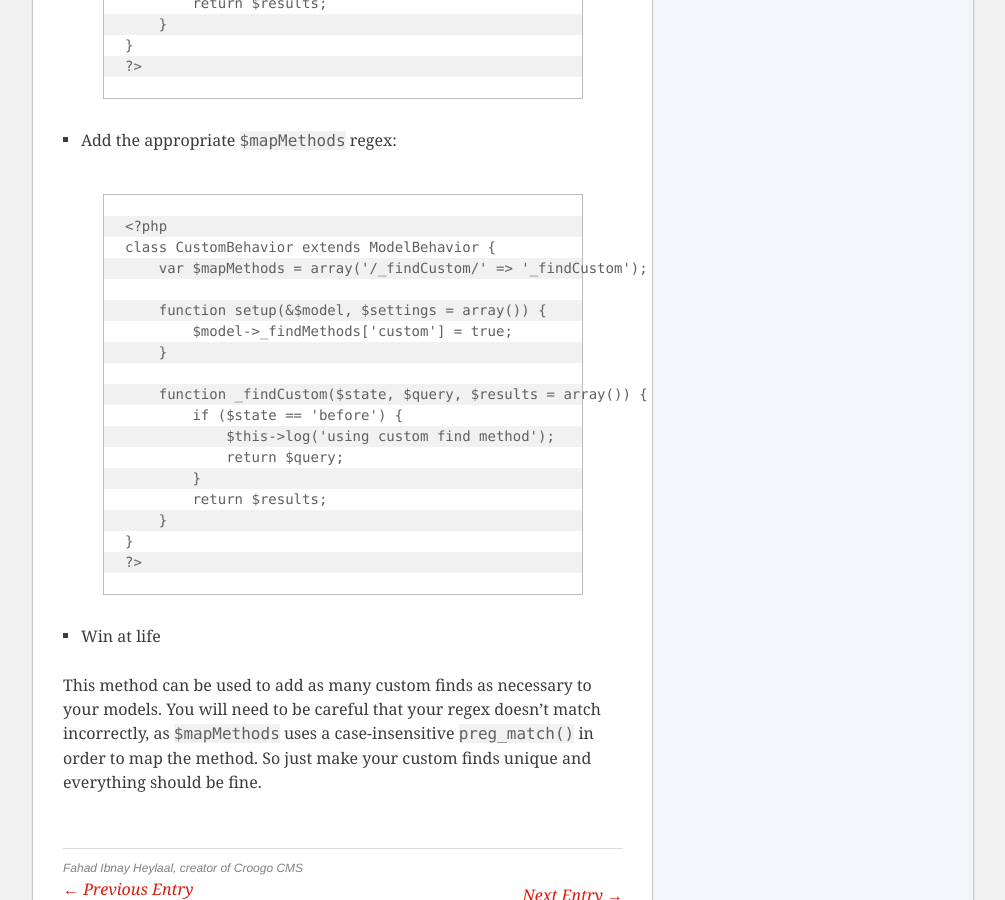
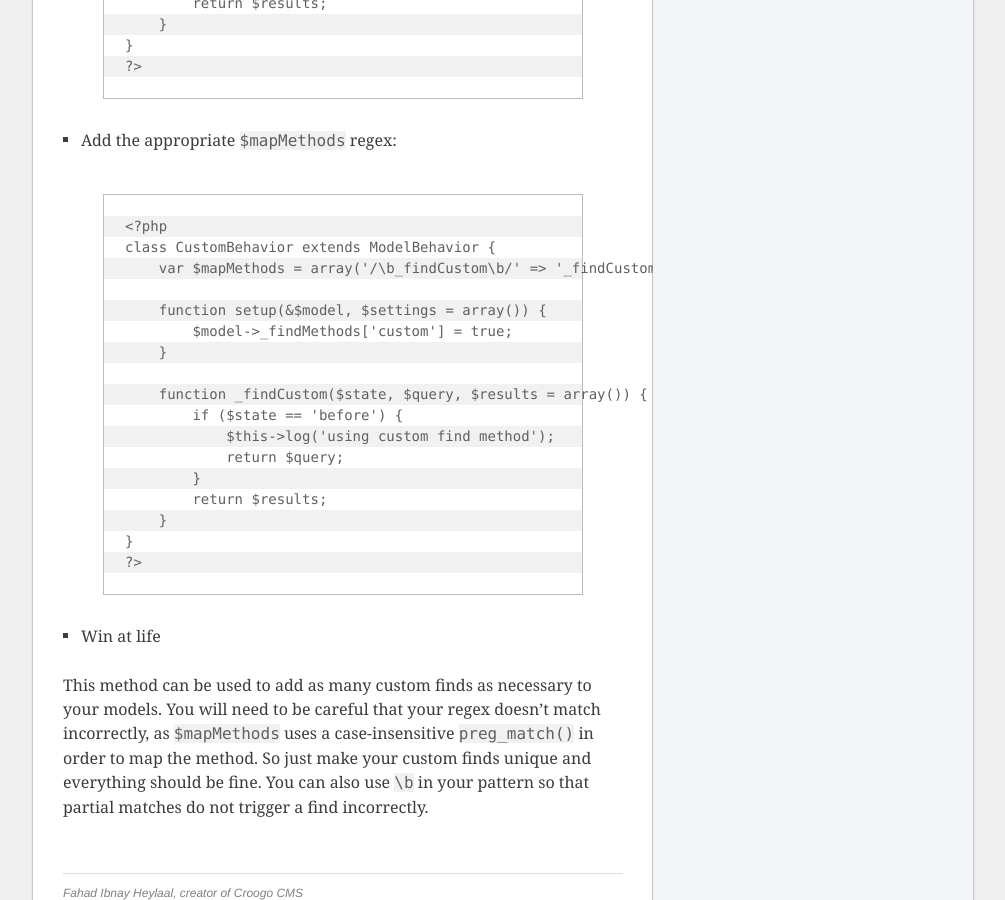
Before and after one commit to husayt/josediazgonzalez.com, a Jekyll site: the page built from _posts/2010-12-01-embedding-custom-finds-in-behaviors.markdown, in a window 1280 px wide and 900 px high, scrolled down 2648 px. Shown: the whole window, without its empty margins (136-1141 px from the left). Built offline with Jekyll 4.4.1, drawn with Linux system fonts in a browser that asks for light colours; Markdown is read by kramdown in place of the engine named in the settings.

Commit message:
added bit about using \b in pattern for non-partial matches

```diff
--- a/_posts/2010-12-01-embedding-custom-finds-in-behaviors.markdown
+++ b/_posts/2010-12-01-embedding-custom-finds-in-behaviors.markdown
@@ -114,7 +114,7 @@ class CustomBehavior extends ModelBehavior {
 {% highlight php %}
 <?php
 class CustomBehavior extends ModelBehavior {
-    var $mapMethods = array('/_findCustom/' => '_findCustom');
+    var $mapMethods = array('/\b_findCustom\b/' => '_findCustom');
 
     function setup(&$model, $settings = array()) {
         $model->_findMethods['custom'] = true;
@@ -133,4 +133,4 @@ class CustomBehavior extends ModelBehavior {
 
 * Win at life
 
-This method can be used to add as many custom finds as necessary to your models. You will need to be careful that your regex doesn't match incorrectly, as `$mapMethods` uses a case-insensitive `preg_match()` in order to map the method. So just make your custom finds unique and everything should be fine.
+This method can be used to add as many custom finds as necessary to your models. You will need to be careful that your regex doesn't match incorrectly, as `$mapMethods` uses a case-insensitive `preg_match()` in order to map the method. So just make your custom finds unique and everything should be fine. You can also use `\b` in your pattern so that partial matches do not trigger a find incorrectly.
```
